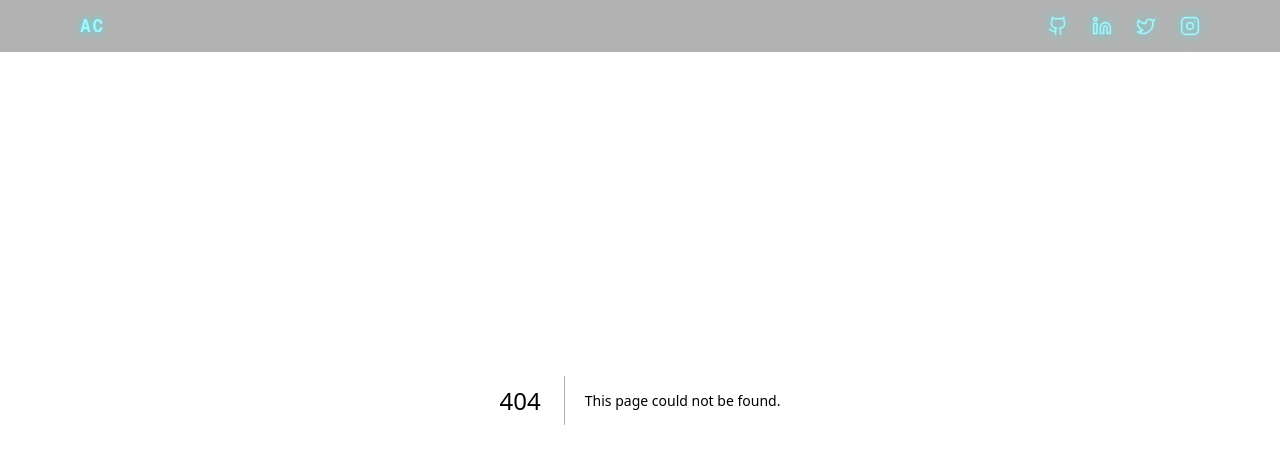
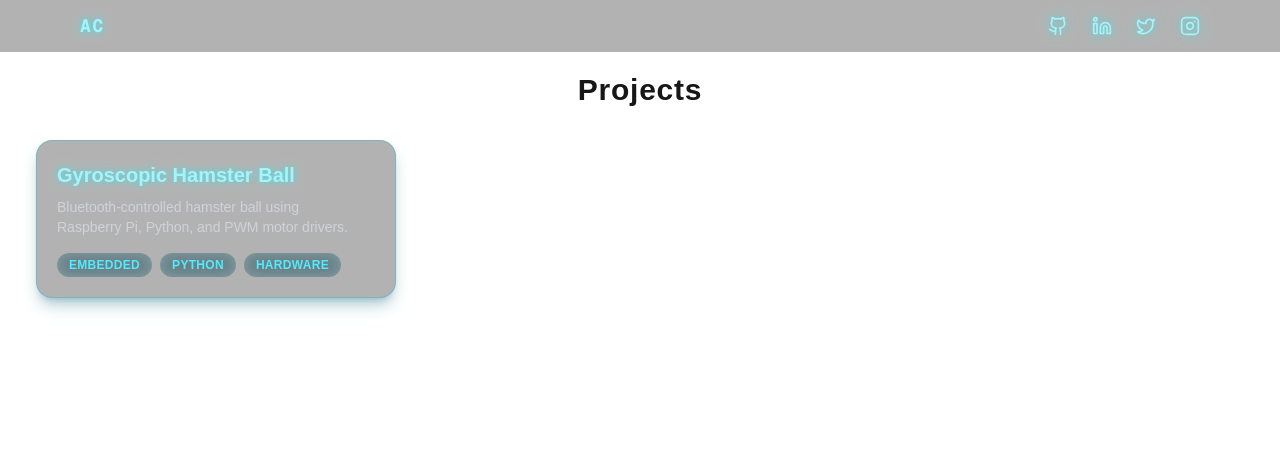
Before and after one commit to andycorrales11/portfolio, a Next.js app: page /projects in a window 1280 px wide. Before the commit this address had no page. Shown: the top 464 px of the page. Built offline with nearby package versions, Linux system fonts and the light colour scheme.

Commit message:
ProjectCard, Projects Page, and first Project included

```diff
--- /dev/null
+++ b/src/app/projects/page.tsx
@@ -0,0 +1,37 @@
+'use client';
+
+'use client';
+
+import ProjectCard from '@/components/ProjectCard';
+
+export type Project = {
+  id: number | string;
+  name: string;
+  summary: string;
+  tags: string[];
+  link?: string;
+};
+
+const projects: Project[] = [
+  {
+    id: 1,
+    name: 'Gyroscopic Hamster Ball',
+    summary: 'Bluetooth‑controlled hamster ball using Raspberry Pi, Python, and PWM motor drivers.',
+    tags: ['embedded', 'python', 'hardware'],
+    link: 'https://github.com/andycorrales11/CSCE-462-Remote-Controlled-Hamster-Ball',
+  },
+];
+
+export default function ProjectsPage() {
+  return (
+    <main className="container mx-auto px-4 py-10">
+    <h1 className="mb-8 mt-8 text-center text-3xl font-bold tracking-wide">Projects</h1>
+
+      <section className="grid gap-6 sm:grid-cols-2 lg:grid-cols-3">
+        {projects.map((p) => (
+          <ProjectCard key={p.id} project={p} />
+        ))}
+      </section>
+    </main>
+  );
+}
--- /dev/null
+++ b/src/components/ProjectCard.tsx
@@ -0,0 +1,24 @@
+import { Project } from '@/app/projects/page';
+
+export default function ProjectCard({ project }: { project: Project }) {
+  return (
+    <a href={project.link} target="_blank" className="rounded-2xl ml-5 mr-5 border border-cyan-500/30 bg-black/30 p-5 shadow-lg shadow-cyan-800/30 backdrop-blur-md transition-transform hover:-translate-y-1 hover:shadow-cyan-500/40">
+      <h2 className="mb-2 text-xl font-bold text-cyan-200 drop-shadow-[0_0_4px_rgba(0,255,255,0.6)]">
+        {project.name}
+      </h2>
+      <p className="mb-4 text-sm text-gray-300/90">{project.summary}</p>
+
+      {/* tag chips */}
+      <ul className="flex flex-wrap gap-2">
+        {project.tags.map((tag) => (
+          <li
+            key={tag}
+            className="rounded-full bg-cyan-700/20 px-3 py-1 text-xs font-semibold uppercase tracking-wide text-cyan-300 backdrop-blur-sm"
+          >
+            {tag}
+          </li>
+        ))}
+      </ul>
+    </a>
+  );
+}
```
